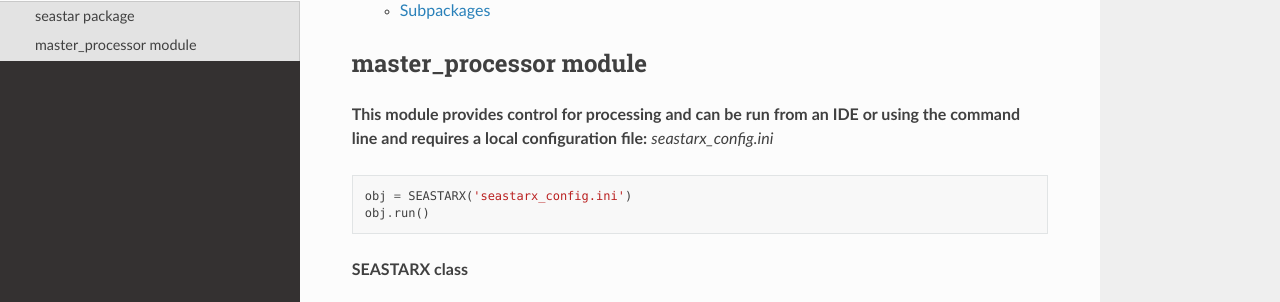
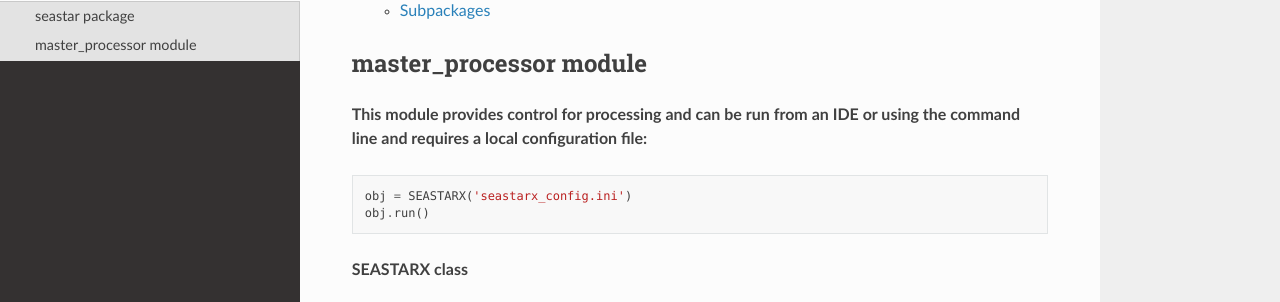
Before and after one commit to ACHMartin/seastar_project, a Sphinx documentation site: the page built from docs/code.rst, in a window 1280 px wide, cut to the strip 197-499 px from the top of the page. Built offline with Sphinx 7.4.7 and the Read the Docs theme 2.0.0, drawn with Linux system fonts in a browser that asks for light colours.

Commit message:
Update code.rst

```diff
--- a/docs/code.rst
+++ b/docs/code.rst
@@ -11,7 +11,7 @@ master_processor module
 -----------------------
 
 **This module provides control for processing and can be run from an IDE or using \
-the command line and requires a local configuration file:** `seastarx_config.ini`
+the command line and requires a local configuration file:**
 
 .. sourcecode:: python
 
```
